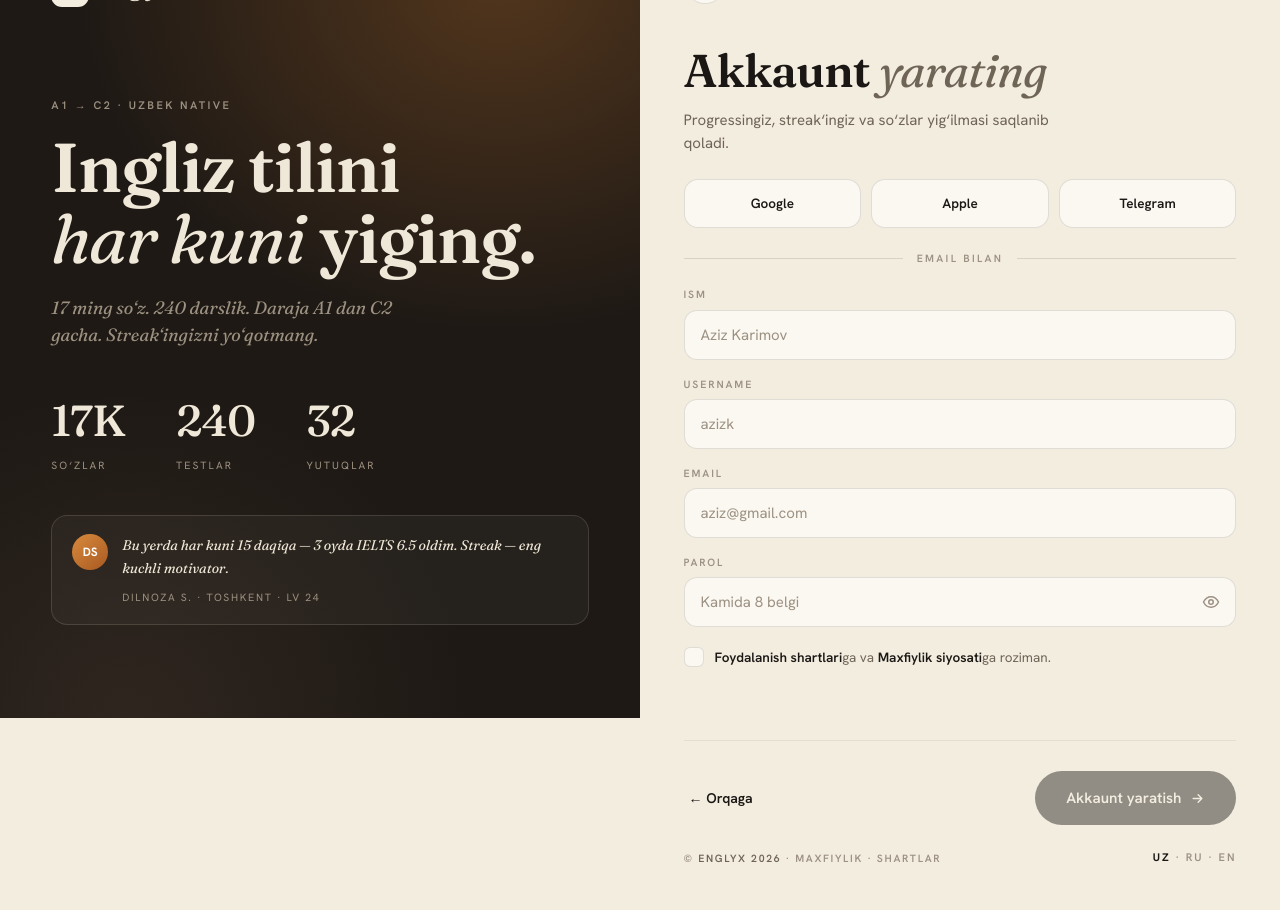
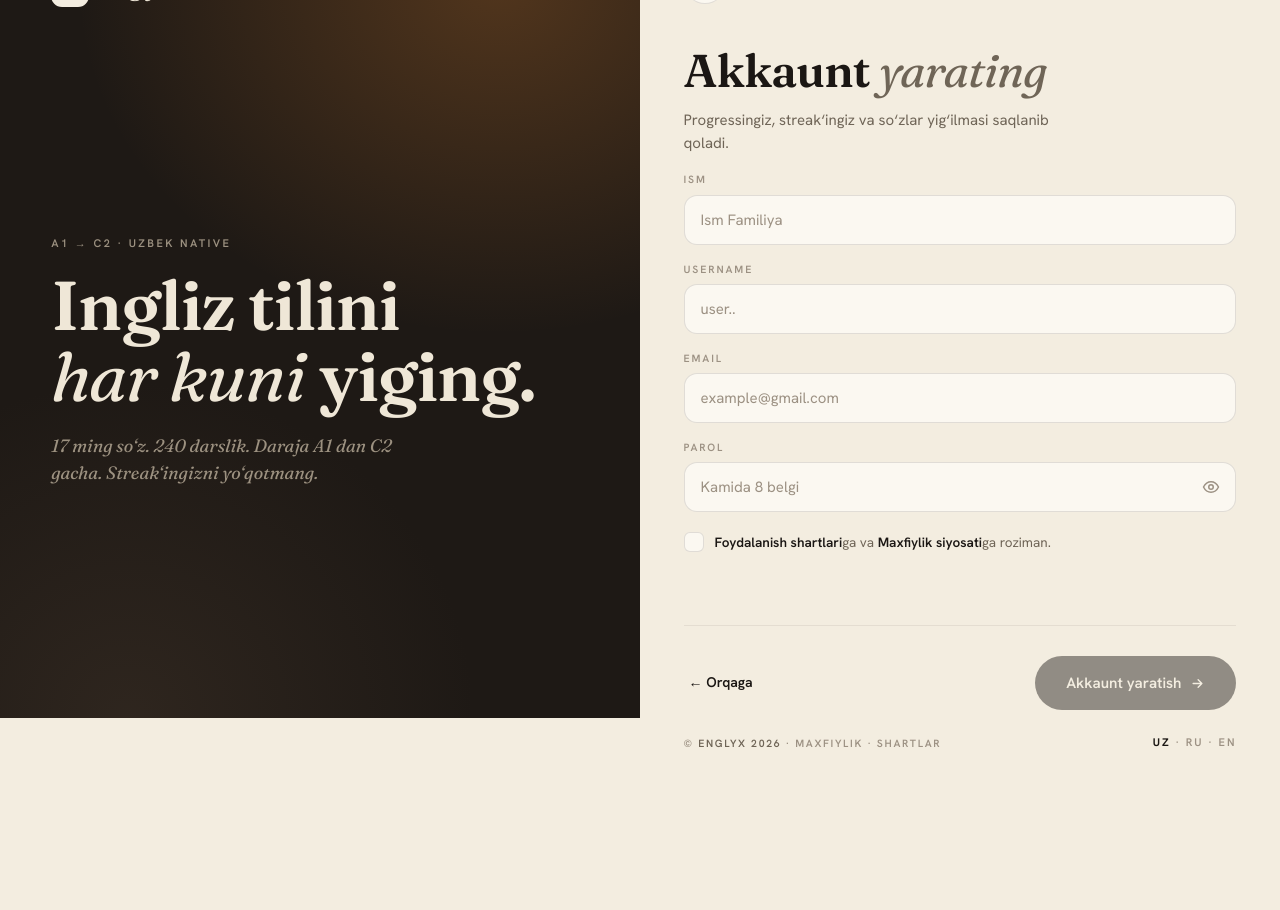
Before and after one commit to bakhtiyorovv9/English-EDU, a Node project: template views/account.hbs in a window 1280 px wide. Shown: the part 82-992 px from the top of the page. After the commit the page ends 830 px from the top, so only its background shows below. Run offline with Node 20 templates, Linux system fonts and the light colour scheme; the template is opened without the code that fills it, so the values that code supplies are empty.

Commit message:
feat: update database configuration and environment validation, streamline account and login views

```diff
--- a/views/account.hbs
+++ b/views/account.hbs
@@ -21,22 +21,14 @@
       <div class="center">
         <h2 class="h-title r r2">Akkaunt <em>yarating</em></h2>
         <p class="h-desc r r2">Progressingiz, streak&lsquo;ingiz va so&lsquo;zlar yig&lsquo;ilmasi saqlanib qoladi.</p>
-
-        <div class="social r r3">
-          <span class="soc">Google</span>
-          <span class="soc">Apple</span>
-          <span class="soc">Telegram</span>
-        </div>
-        <div class="divider r r3"><span>Email bilan</span></div>
-
         <div class="field r r4">
           <label>Ism</label>
-          <div class="inwrap"><input name="name" placeholder="Aziz Karimov" required /></div>
+          <div class="inwrap"><input name="name" placeholder="Ism Familiya" required /></div>
         </div>
         <div class="field r r4">
           <label>Username</label>
           <div class="inwrap">
-            <input name="username" data-user placeholder="azizk" autocomplete="off" />
+            <input name="username" data-user placeholder="user.." autocomplete="off" />
             <span class="tag" data-user-tag hidden>
               <svg width="11" height="11" viewBox="0 0 24 24" fill="none" stroke="currentColor" stroke-width="3" stroke-linecap="round" stroke-linejoin="round"><path d="M20 6L9 17l-5-5"/></svg>
               bo&lsquo;sh
@@ -45,7 +37,7 @@
         </div>
         <div class="field r r5">
           <label>Email</label>
-          <div class="inwrap"><input name="email" type="email" placeholder="aziz@gmail.com" required /></div>
+          <div class="inwrap"><input name="email" type="email" placeholder="example@gmail.com" required /></div>
         </div>
         <div class="field r r5">
           <label>Parol</label>
--- a/views/login.hbs
+++ b/views/login.hbs
@@ -15,11 +15,7 @@
         <h2 class="h-title r r3" style="margin-top:14px">Davom <em>etamiz</em></h2>
         <p class="h-desc r r3">Streak&lsquo;ingiz va progressingiz sizni kutmoqda.</p>
 
-        <div class="social r r4">
-          <span class="soc">Google</span>
-          <span class="soc">Apple</span>
-          <span class="soc">Telegram</span>
-        </div>
+
         <div class="divider r r4"><span>Email bilan</span></div>
 
         <div class="field r r5">
--- a/views/partials/hero.hbs
+++ b/views/partials/hero.hbs
@@ -7,17 +7,5 @@
     <div class="eyebrow on-dark r r2">A1 &rarr; C2 &middot; UZBEK NATIVE</div>
     <h1 class="hero-title serif r r3">Ingliz tilini<br /><em>har kuni</em> yiging.</h1>
     <p class="hero-sub r r4">17 ming so&lsquo;z. 240 darslik. Daraja A1 dan C2 gacha. Streak&lsquo;ingizni yo&lsquo;qotmang.</p>
-    <div class="stats r r5">
-      <div class="stat"><div class="n serif">17K</div><div class="l">SO&lsquo;ZLAR</div></div>
-      <div class="stat"><div class="n serif">240</div><div class="l">TESTLAR</div></div>
-      <div class="stat"><div class="n serif">32</div><div class="l">YUTUQLAR</div></div>
-    </div>
-    <div class="quote r r6">
-      <div class="av">DS</div>
-      <div>
-        <q>Bu yerda har kuni 15 daqiqa &mdash; 3 oyda IELTS 6.5 oldim. Streak &mdash; eng kuchli motivator.</q>
-        <div class="who">DILNOZA S. &middot; TOSHKENT &middot; LV 24</div>
-      </div>
-    </div>
   </div>
 </aside>
```
Also changed, not shown: src/app.module.ts (+11 -8 lines), src/core/config/env.validation.ts (+1 -23 lines).
